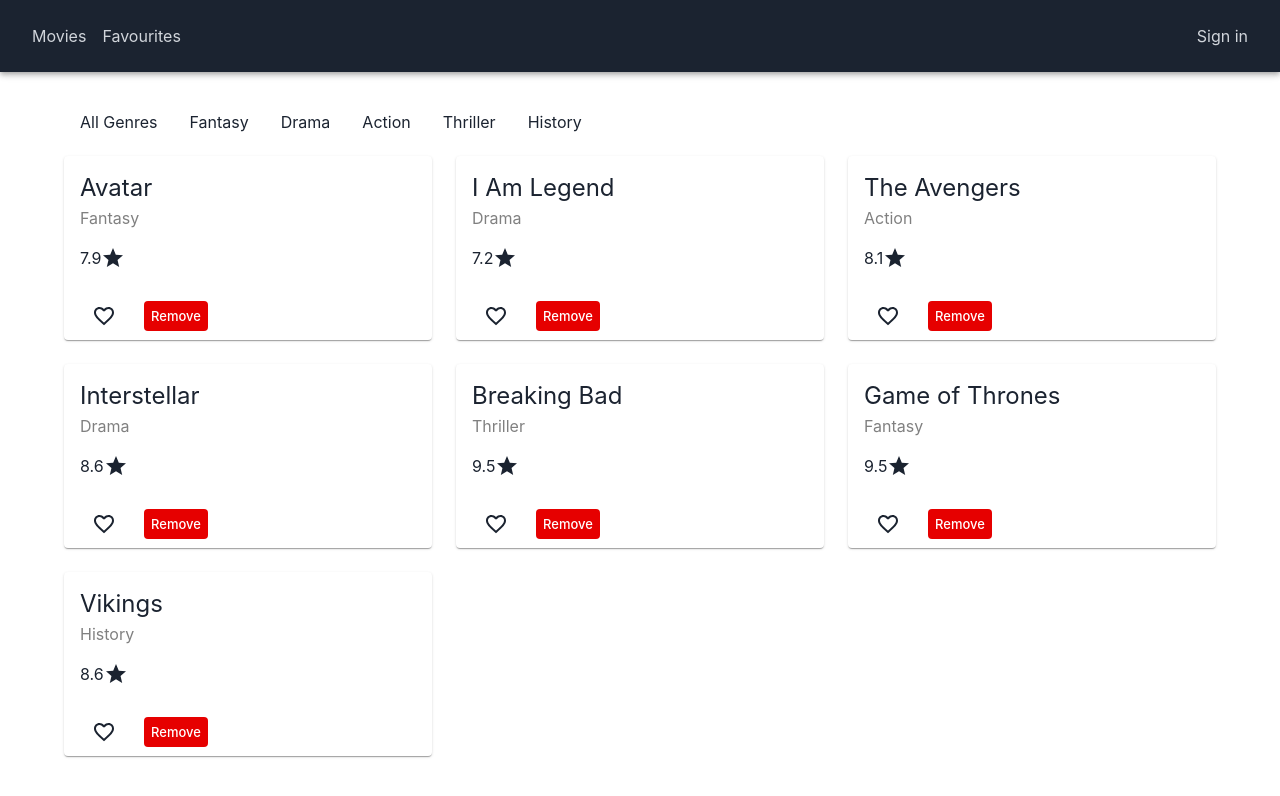
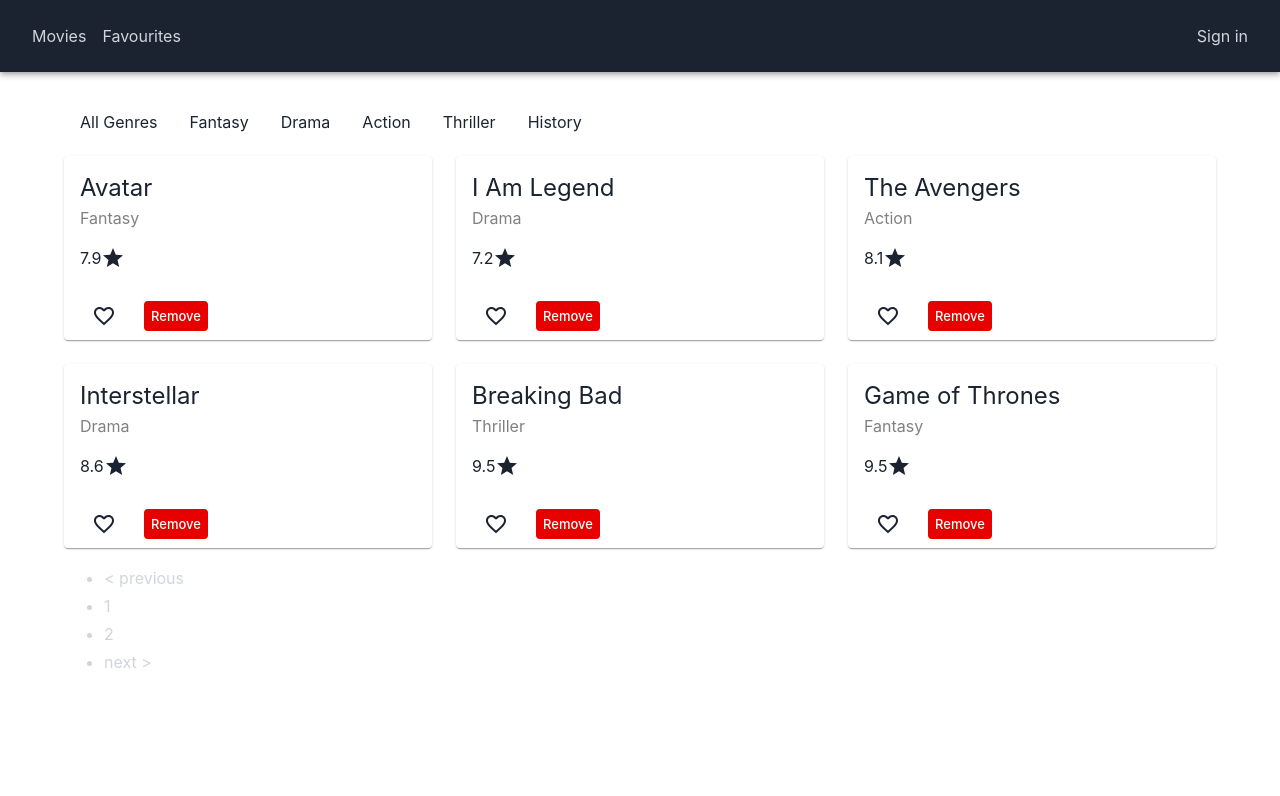
Before and after one commit to kitsaway/cinema, a React (Create React App) app: page / in a window 1280 px wide. Shown: the top 796 px of the page. Built offline with nearby package versions, Linux system fonts and the light colour scheme.

Commit message:
added pagination

```diff
--- a/src/components/Movies/index.js
+++ b/src/components/Movies/index.js
@@ -1,23 +1,43 @@
 import * as React from "react";
-import { useContext } from "react";
+import { useContext, useState, useEffect } from "react";
 import Grid from "@mui/material/Grid";
 import MovieContext from "./../../context/MovieContext";
 import Movie from "../Movie";
+import AppPagination from "../Pagination";
 
 const Movies = () => {
   const { movies } = useContext(MovieContext);
+  const [currentMovies, setCurrentMovies] = useState([]);
+  const [itemOffset, setItemOffset] = useState(0);
+  const [pageCount, setPageCount] = useState(0);
+  const itemsPerPage = 6;
+
+  const handlePageClick = (event) => {
+    const newOffset = (event.selected * itemsPerPage) % movies.length;
+    setItemOffset(newOffset);
+  };
+
+  useEffect(() => {
+    const endOffset = itemOffset + itemsPerPage;
+    setCurrentMovies(movies.slice(itemOffset, endOffset));
+    setPageCount(Math.ceil(movies.length / itemsPerPage));
+  }, [itemOffset, movies]);
+
   return (
+    <>
       <Grid
         container
         spacing={{ xs: 2, md: 3 }}
         columns={{ xs: 2, sm: 8, md: 12 }}
       >
-      {movies.map((movie) => (
+        {currentMovies.map((movie) => (
           <Grid item xs={2} sm={4} md={4} key={movie.id}>
             <Movie movie={movie} />
           </Grid>
         ))}
       </Grid>
+      <AppPagination handlePageClick={handlePageClick} pageCount={pageCount} />
+    </>
   );
 };
 
```
Lines whose indentation alone changed are shown as unchanged.
